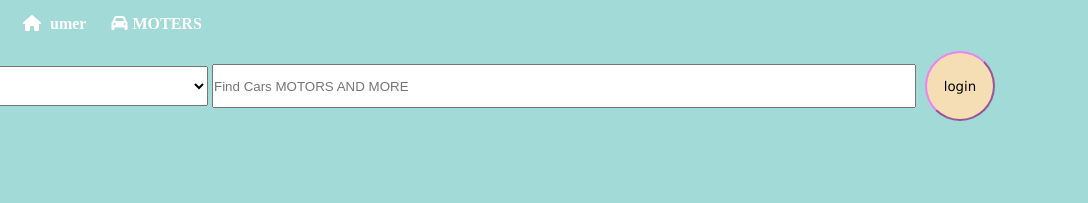
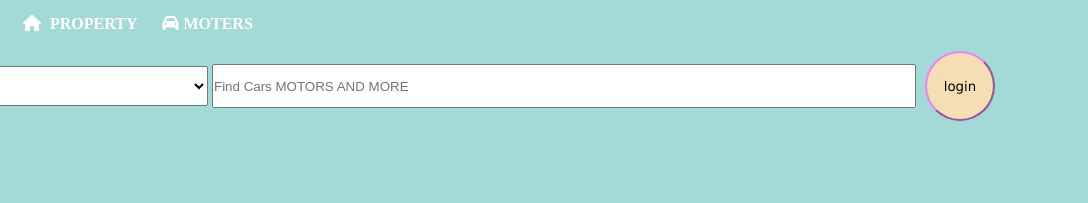
Before and after one commit to syedamunazzabukhari/OLX-home-page, a plain HTML site: page index.html in a window 1280 px wide. Shown: the top 203 px of the page, 192-1280 px from the left. Drawn offline with Linux system fonts and the light colour scheme.

Commit message:
first commit

```diff
--- a/index.html
+++ b/index.html
@@ -15,7 +15,7 @@
         <nav >
             <ul class="nav bar">
                 <li><i class="fa fa-shopping-basket" aria-hidden="true"></i> MALL</li>
-                <li><i class="fa fa-home" aria-hidden="true"></i> umer </li>
+                <li><i class="fa fa-home" aria-hidden="true"></i> PROPERTY </li>
                 <li><i class="fa fa-car" aria-hidden="true"></i>MOTERS</li>
             </ul>
             <select>
```
